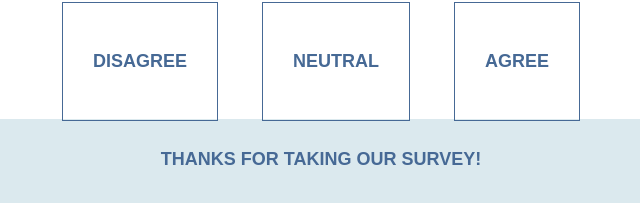
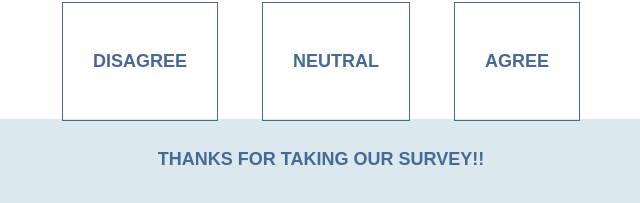
Before and after one commit to Sramana-chakraborty/Display--positioning-, a plain HTML site: page index.html in a window 1280 px wide. Shown: the part 1490-1693 px from the top of the page, 319-959 px from the left. Drawn offline with Linux system fonts and the light colour scheme.

Commit message:
Update index.html

```diff
--- a/index.html
+++ b/index.html
@@ -107,7 +107,7 @@
     </div>
   </div>
   <footer>
-    <h3>Thanks for taking our survey!</h3>
+    <h3>Thanks for taking our survey!!</h3>
   </footer>
 
 </body>
```
